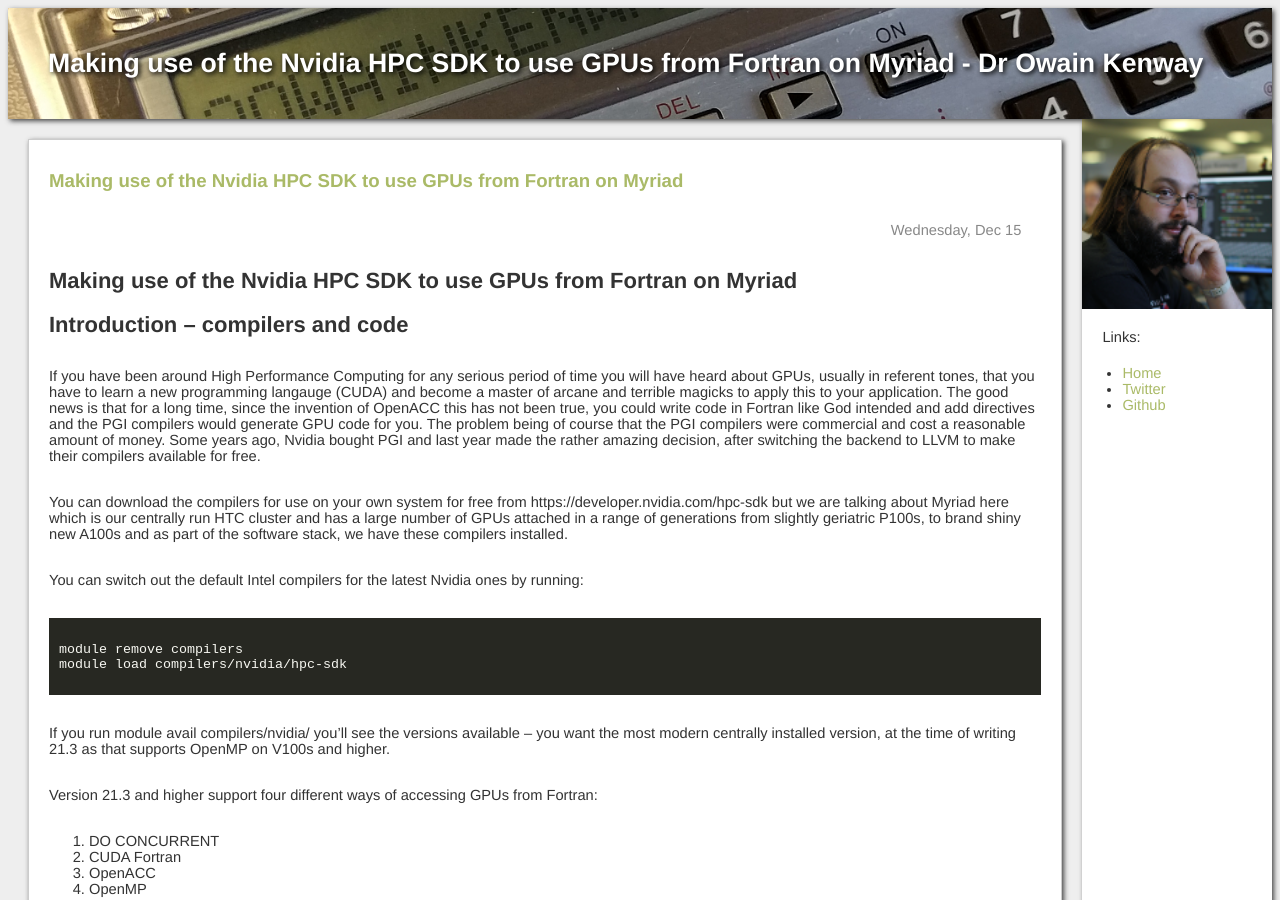
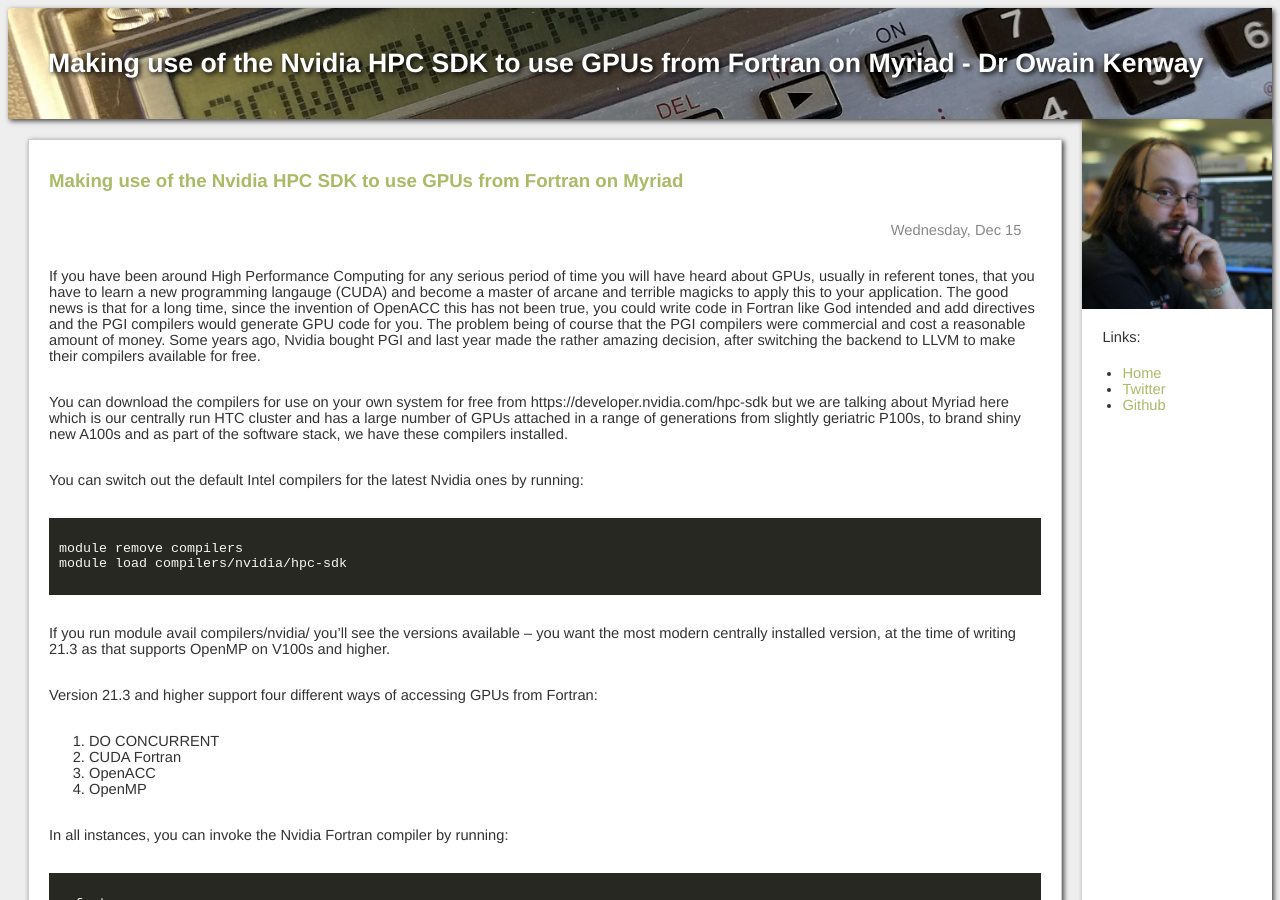
Before and after one commit to owainkenwayucl/owainkenwayucl.github.io, a Jekyll site: the page built from _posts/2021-12-15-gpurfortran.md, in a window 1280 px wide and 900 px high. Built offline with Jekyll 4.4.1, drawn with Linux system fonts in a browser that asks for light colours.

Commit message:
Fix titles.

```diff
--- a/_posts/2021-12-15-gpurfortran.md
+++ b/_posts/2021-12-15-gpurfortran.md
@@ -2,9 +2,6 @@
 layout: post
 title: Making use of the Nvidia HPC SDK to use GPUs from Fortran on Myriad
 ---
-# Making use of the Nvidia HPC SDK to use GPUs from Fortran on Myriad
-
-## Introduction – compilers and code
 
 If you have been around High Performance Computing for any serious period of time you will have heard about GPUs, usually in referent tones, that you have to learn a new programming langauge (CUDA) and become a master of arcane and terrible magicks to apply this to your application.  The good news is that for a long time, since the invention of OpenACC this has not been true, you could write code in Fortran like God intended and add directives and the PGI compilers would generate GPU code for you.  The problem being of course that the PGI compilers were commercial and cost a reasonable amount of money.  Some years ago, Nvidia bought PGI and last year made the rather amazing decision, after switching the backend to LLVM to make their compilers available for free.
 
```
